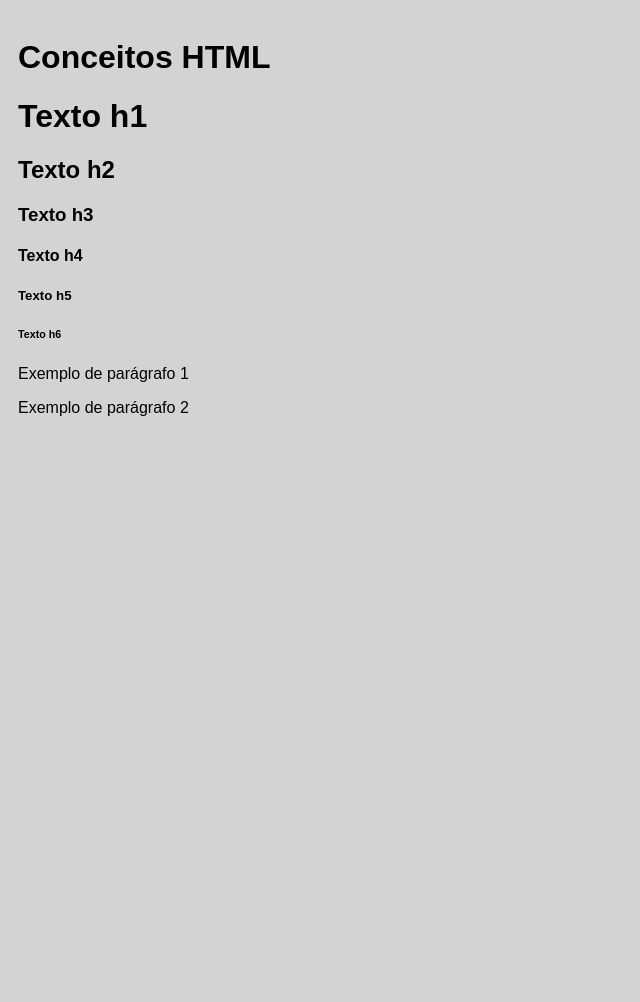
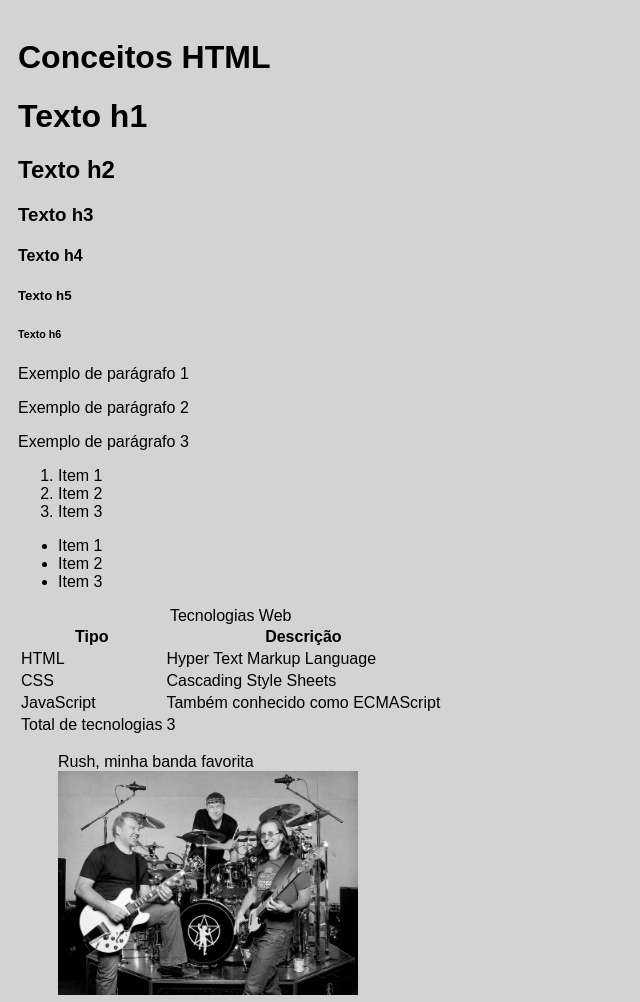
Before and after one commit to MrGold9/xp-educacao-minicamp-Dev-Data, a plain HTML site: page html/conceitos/index.html in a window 1280 px wide. Shown: the whole page, without its empty margins (0-640 px from the left). Before the commit the page ends 800 px from the top, so only its background shows below. Drawn offline with Linux system fonts and the light colour scheme.

Commit message:
uso de listas ordenas e desordenadas (ol e ul), tabelas (table, caption, thead, tbody, tfoot, th, tr e td) e imagens (figure, figcaption e img)

```diff
--- a/html/conceitos/index.html
+++ b/html/conceitos/index.html
@@ -25,6 +25,60 @@
 
         <p>Exemplo de parágrafo 1</p>
         <p>Exemplo de parágrafo 2</p>
+        <p>Exemplo de parágrafo 3</p>
+
+        <ol>
+            <li>Item 1</li>
+            <li>Item 2</li>
+            <li>Item 3</li>
+        </ol>
+
+        <ul>
+            <li>Item 1</li>
+            <li>Item 2</li>
+            <li>Item 3</li>
+        </ul>
+
+        <table>
+            <caption>
+                Tecnologias Web
+            </caption>
+            <thead>
+                <tr>
+                    <th>Tipo</th>
+                    <th>Descrição</th>
+                </tr>
+            </thead>
+
+            <tbody>
+                <tr>
+                    <td>HTML</td>
+                    <td>Hyper Text Markup Language</td>
+                </tr>
+
+                <tr>
+                    <td>CSS</td>
+                    <td>Cascading Style Sheets</td>
+                </tr>
+
+               <tr>
+                    <td>JavaScript</td>
+                    <td>Também conhecido como ECMAScript</td>
+               </tr>
+            </tbody>
+
+            <tfoot>
+                <tr>
+                    <td>Total de tecnologias</td>
+                    <td>3</td>
+                </tr>
+            </tfoot>
+        </table>
+
+        <figure>
+            <figcaption>Rush, minha banda favorita</figcaption>
+            <img width="300" src="./rush.jpg" alt="Rush">
+        </figure>
     </main>
 
 
```
Also changed, not shown: html/conceitos/rush.jpg (added).
